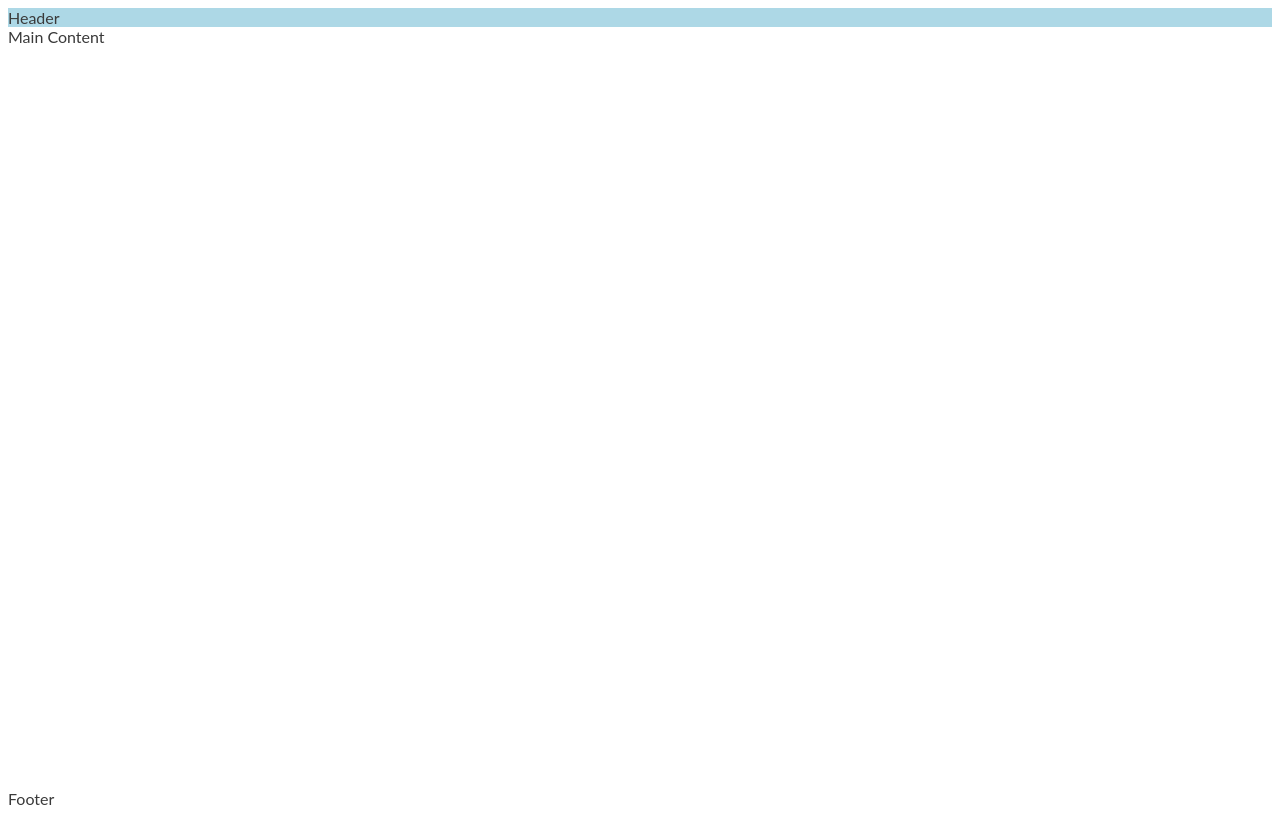
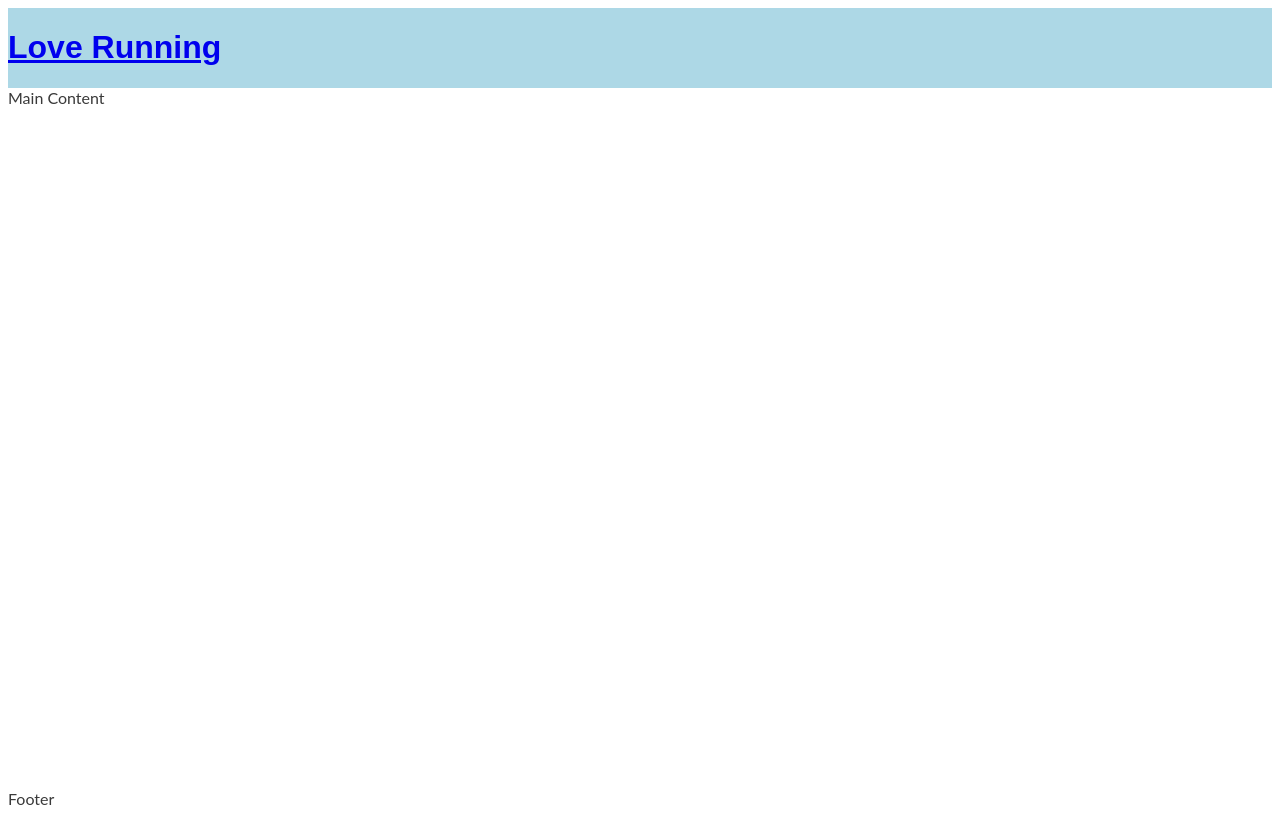
Before and after one commit to gregp1985/love-running, a plain HTML site: page index.html in a window 1280 px wide. Drawn offline with Linux system fonts and the light colour scheme.

Commit message:
Add logo to header and apply Oswald font

```diff
--- a/assets/css/style.css
+++ b/assets/css/style.css
@@ -22,6 +22,9 @@ header {
     background-color: lightblue;
 }
 
+h1 {
+    font-family: Oswald, sans-serif;
+}
 main {
     /* Make main element take up all available space */
     flex: 1 0 auto;
--- a/index.html
+++ b/index.html
@@ -17,7 +17,11 @@
 <body>
     <header>
         <!--Header-->
-        Header
+        <a href="index.html">
+            <h1 id="Logo">Love Running</h1>
+        </a>
+
+
     </header>
     <main>
         <!--Main Content-->
```
